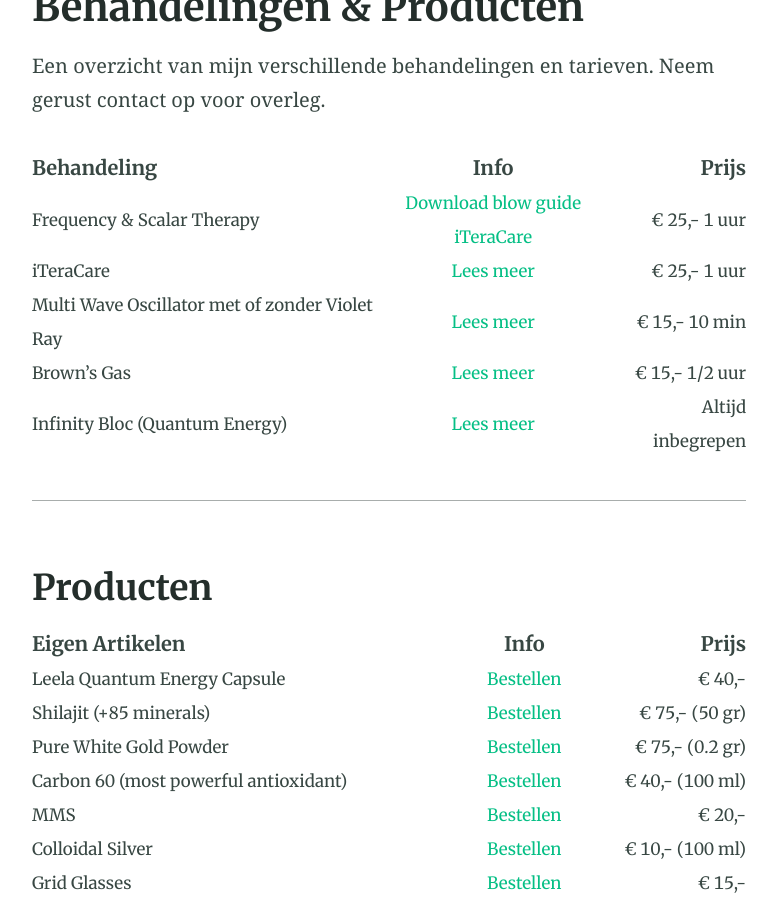
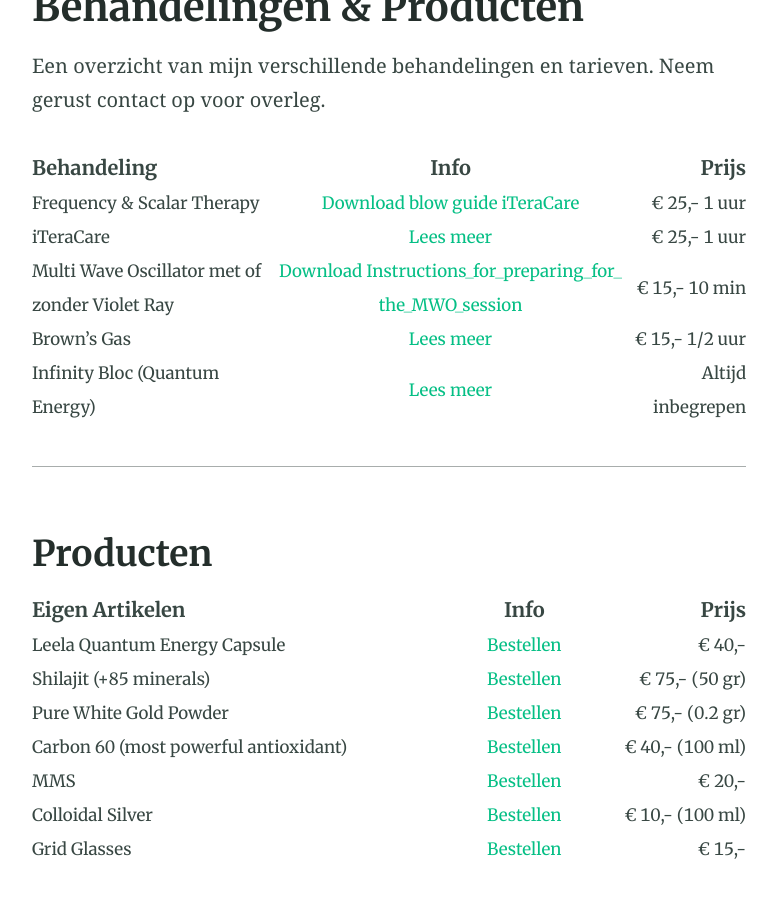
Before and after one commit to dokteranders/dokteranders.com, a Jekyll site: the page built from behandelingen.md, in a window 1280 px wide and 900 px high, scrolled down 479 px. Shown: the whole window, without its empty margins (251-1028 px from the left). Built offline with Jekyll 4.4.1, drawn with Linux system fonts in a browser that asks for light colours.

Commit message:
Update behandelingen.md

```diff
--- a/behandelingen.md
+++ b/behandelingen.md
@@ -10,7 +10,7 @@
 | :---         |     :---:      |          ---: |
 | Frequency & Scalar Therapy | [Download blow guide iTeraCare](/downloads/Blowing_Guide-IteraCare(BDO).pdf) | € 25,- 1 uur
 | iTeraCare | [Lees meer](http://#/)  | € 25,- 1 uur
-| Multi Wave Oscillator met of zonder Violet Ray | [Lees meer](http://#/) | € 15,- 10 min
+| Multi Wave Oscillator met of zonder Violet Ray |  [Download Instructions_for_preparing_for_ the_MWO_session](/downloads/Instructions_for_preparing_for_ the_MWO_session.pdf) | € 15,- 10 min
 | Brown's Gas | [Lees meer](http://#/) | € 15,- 1/2  uur
 | Infinity Bloc (Quantum Energy) | [Lees meer](http://#/) | Altijd inbegrepen
 
```
